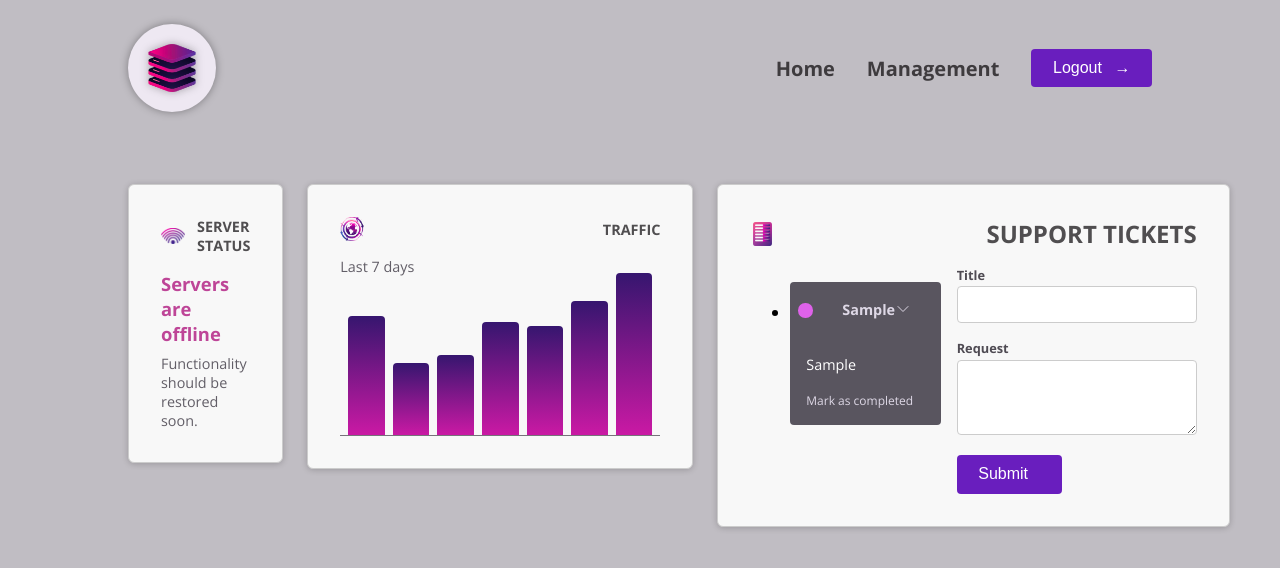
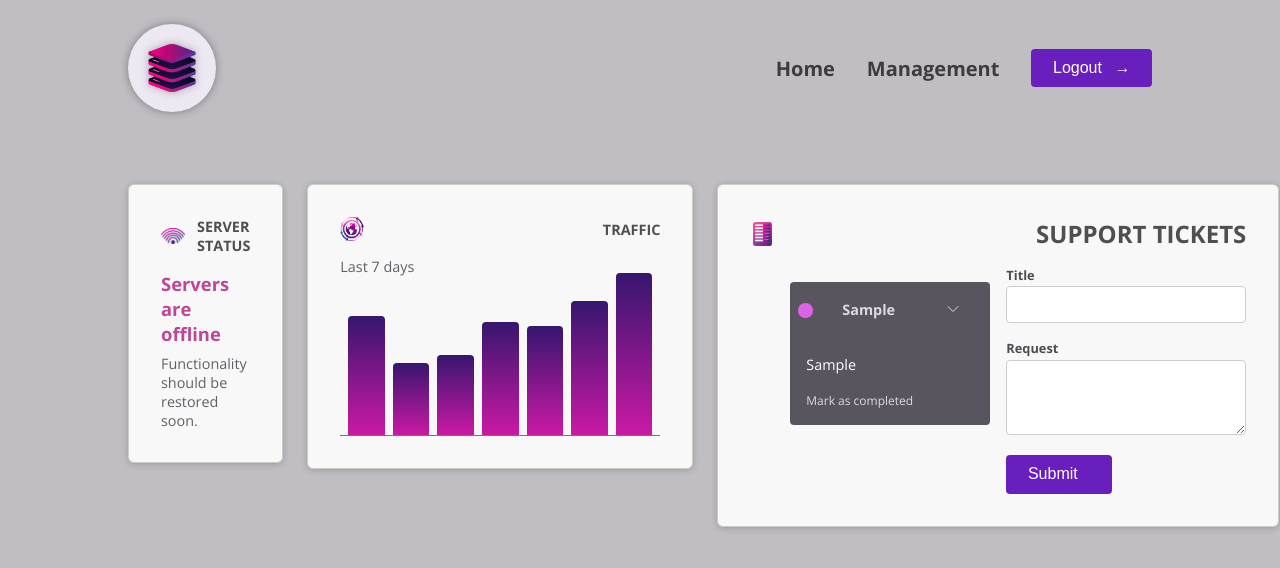
Before and after one commit to Abnumber3/01-starting-project, an Angular app: page / in a window 1280 px wide. Both pictures are taken after typing "Sample", "Sample" into the empty fields and a click on the button "Submit". Shown: the top 568 px of the page. Built offline with nearby package versions, Linux system fonts and the light colour scheme.

Commit message:
updated project

```diff
--- a/src/app/dashboard/support-tickets/support-tickets.component.css
+++ b/src/app/dashboard/support-tickets/support-tickets.component.css
@@ -9,3 +9,18 @@ article {
  font-size: 1.5rem;
  text-align: right;
 }
+
+.ticketLoop{
+  width: 700px;
+  background-color: blue;
+}
+
+li {
+  list-style: none;
+  width: 200px;
+}
+
+.ticketTitle{
+  text-align: center;
+
+}
--- a/src/app/dashboard/support-tickets/support-tickets.component.html
+++ b/src/app/dashboard/support-tickets/support-tickets.component.html
@@ -3,8 +3,8 @@
           <img src="list.png" alt="A list of items" />
           <h2 class="title">Support Tickets</h2>
         </header>
-      <article>
-         <div id="tickLoop">
+      <article class="ticketContent">
+         <div class="tickLoop">
           <ul>
             @for (ticket of tickets; track ticket.id){
             <li>
@@ -14,7 +14,7 @@
               ></app-ticket>
             </li>
           } @empty {
-            <p>No tickets available</p>
+            <p class="ticketTitle">No tickets available</p>
           }
           </ul>
         </div>
--- a/src/app/dashboard/support-tickets/support-tickets.component.ts
+++ b/src/app/dashboard/support-tickets/support-tickets.component.ts
@@ -29,6 +29,8 @@ export class SupportTicketsComponent {
 
   onCompleteTicket(dataId: string){
     this.tickets = this.tickets.filter(t=> t.id !== dataId)
+
+
     console.log('Ticket completed : ' + dataId)
   }
 
--- a/src/app/dashboard/support-tickets/ticket/ticket.component.css
+++ b/src/app/dashboard/support-tickets/ticket/ticket.component.css
@@ -2,6 +2,7 @@ article {
   border-radius: 4px;
   background-color: #59555f;
   color: #ded8e6;
+  margin-bottom: 20px;
 }
 
 h3 {
--- a/src/app/dashboard/support-tickets/ticket/ticket.component.html
+++ b/src/app/dashboard/support-tickets/ticket/ticket.component.html
@@ -6,10 +6,10 @@
         'ticket-closed': false
       }"
     ></div>
-    <button>
+    <button (click)="onToggleDetails()">
       <span class="text">{{data.title}}</span>
       <span>
-        @if (true) {
+        @if (detailsVisible() === true) {
         <svg
           xmlns="http://www.w3.org/2000/svg"
           fill="none"
@@ -43,7 +43,7 @@
     </button>
   </h3>
 
-  @if (true) {
+  @if (detailsVisible() === true) {
   <p>{{data.request}}</p>
 
   @if (data.status === 'open') {
--- a/src/app/dashboard/support-tickets/ticket/ticket.component.ts
+++ b/src/app/dashboard/support-tickets/ticket/ticket.component.ts
@@ -1,5 +1,6 @@
-import { Component, Input, Output, EventEmitter } from '@angular/core';
+import { Component, Input, Output, EventEmitter, Signal, signal } from '@angular/core';
 import { Ticket } from '../ticket.model';
+
 
 
 @Component({
@@ -13,11 +14,16 @@ export class TicketComponent {
 
   @Input({required: true }) data!: Ticket
   @Output() completed = new EventEmitter<string>();
-
+  detailsVisible = signal(true);
 
 
   onComplete(){
     this.completed.emit(this.data.id);
   }
 
+  onToggleDetails(){
+    this.detailsVisible.set(!this.detailsVisible())
+
+  }
+
 }
```
